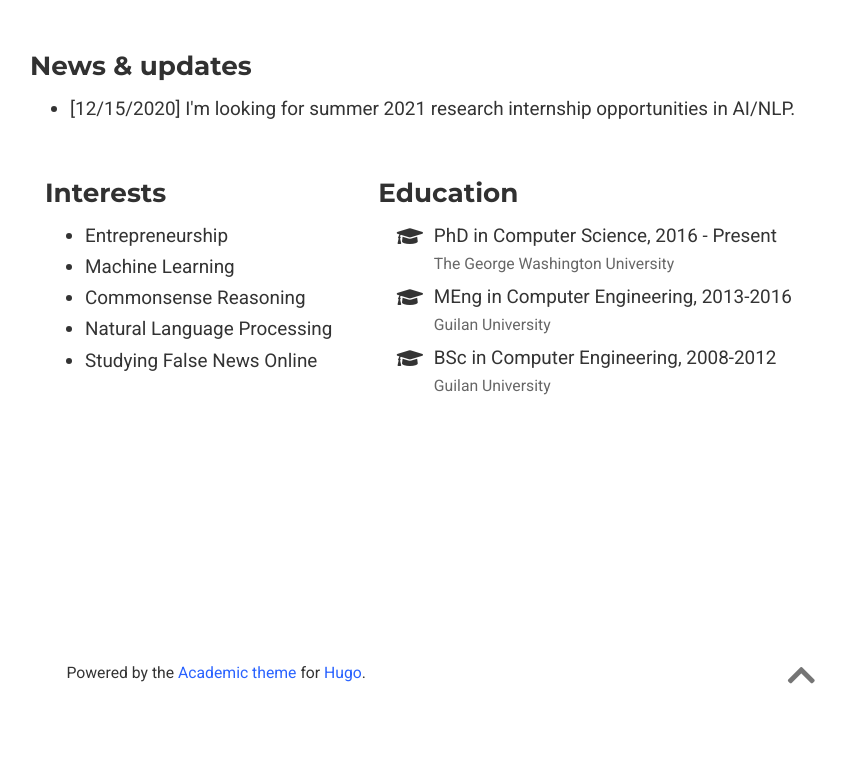
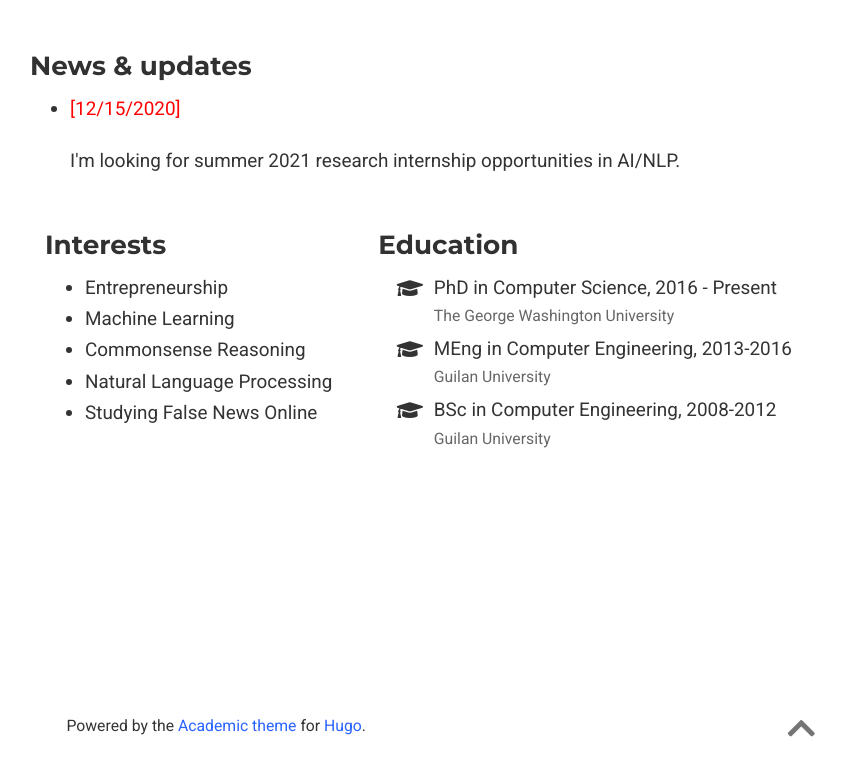
Before and after one commit to phosseini/phosseini-archive.github.io, a plain HTML site: page index.html in a window 1280 px wide. Shown: the part 1004-1780 px from the top of the page, without its empty margins (410-1256 px from the left). Before the commit the page ends 1753 px from the top, so only its background shows below. Drawn offline with nearby package versions, Linux system fonts and the light colour scheme; some icons are missing.

Commit message:
adding updates

```diff
--- a/index.html
+++ b/index.html
@@ -284,7 +284,9 @@
                 <div class="row">
                     <h3>News & updates</h3>
                     <ul class="ul-interests">
-                        <li>[12/15/2020] I'm looking for summer 2021 research internship opportunities in AI/NLP.</li>
+                        <li><p style="color:red;">[12/15/2020]</p>I'm looking for summer 2021 research internship
+                            opportunities in AI/NLP.
+                        </li>
                     </ul>
                 </div>
 
```
